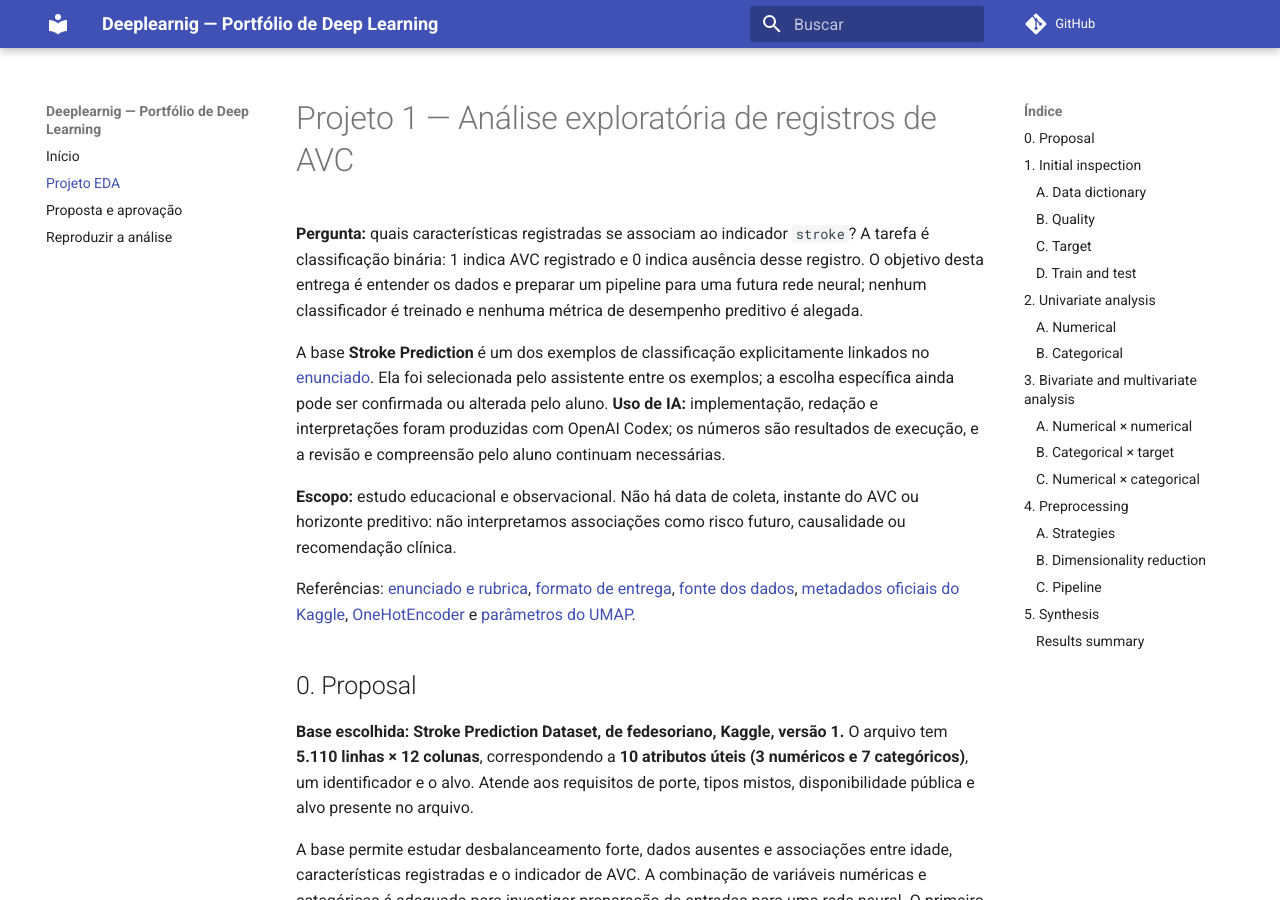
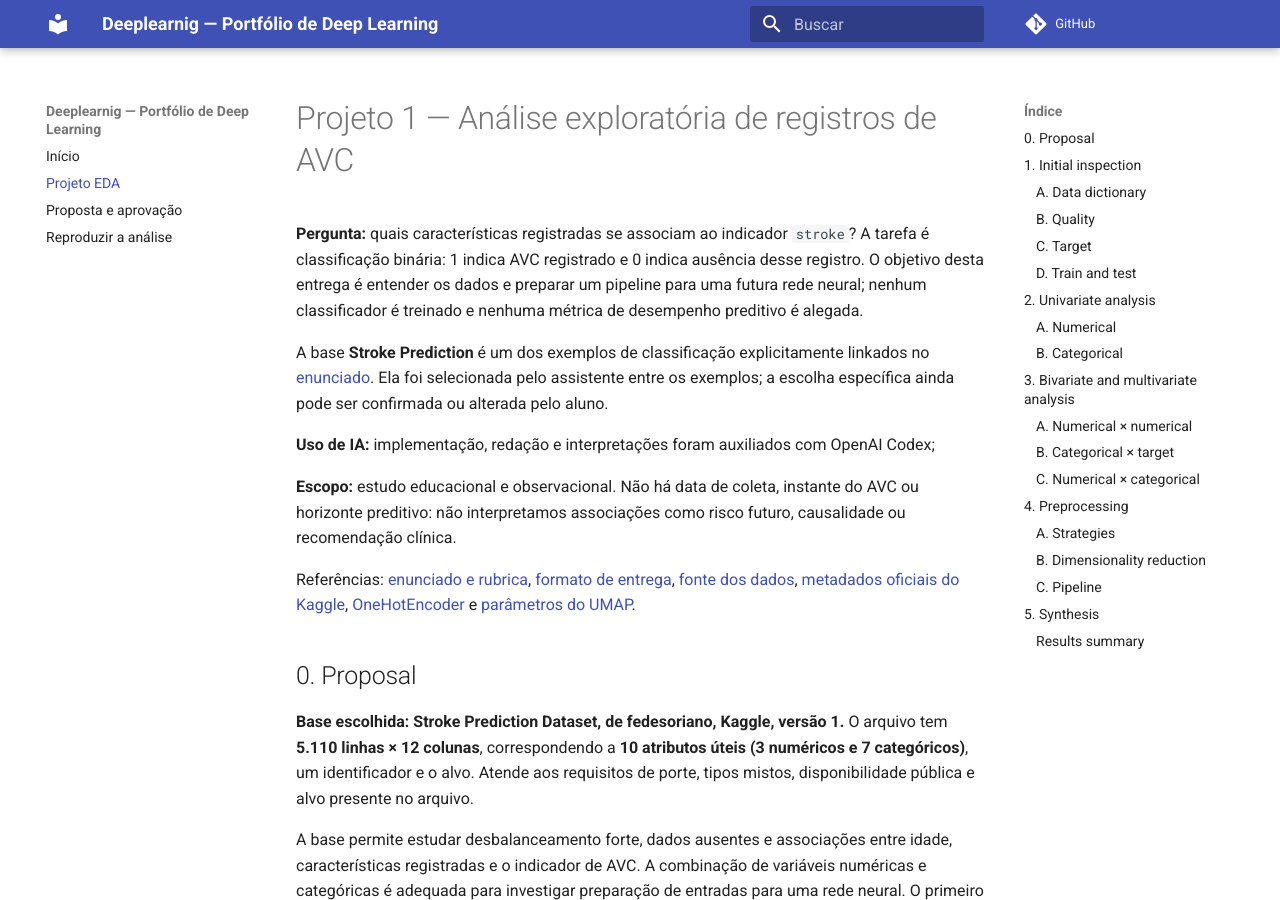
Before and after one commit to Joao-kouznetz/Deeplearnig, an MkDocs documentation site: the page built from docs/projects/eda/index.md, in a window 1280 px wide and 900 px high. Built offline with MkDocs 1.6.1 and Material for MkDocs 9.7.7, drawn with Linux system fonts in a browser that asks for light colours; comment, search, counter and statistics services are not loaded.

Commit message:
Update index.md

```diff
--- a/docs/projects/eda/index.md
+++ b/docs/projects/eda/index.md
@@ -17,8 +17,8 @@ nenhum classificador é treinado e nenhuma métrica de desempenho preditivo é a
 A base **Stroke Prediction** é um dos exemplos de classificação explicitamente linkados no
 [enunciado](https://insper.github.io/ann-dl/2026.2/projects/eda/#0-proposal). Ela foi selecionada pelo assistente
 entre os exemplos; a escolha específica ainda pode ser confirmada ou alterada pelo aluno.
-**Uso de IA:** implementação, redação e interpretações foram produzidas com OpenAI Codex;
-os números são resultados de execução, e a revisão e compreensão pelo aluno continuam necessárias.
+
+**Uso de IA:** implementação, redação e interpretações foram auxiliados com OpenAI Codex;
 
 **Escopo:** estudo educacional e observacional. Não há data de coleta, instante do AVC ou horizonte
 preditivo: não interpretamos associações como risco futuro, causalidade ou recomendação clínica.
```
